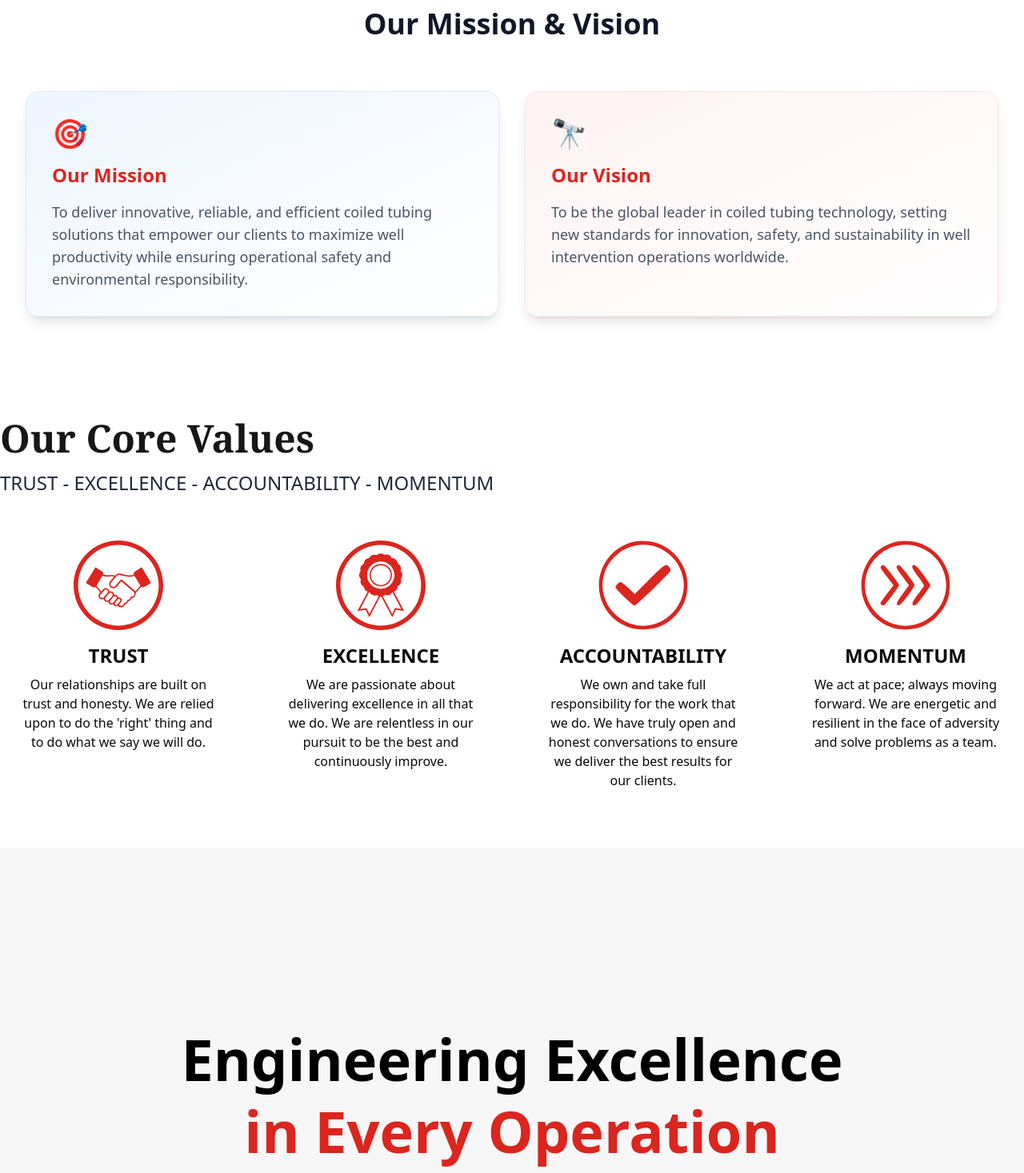
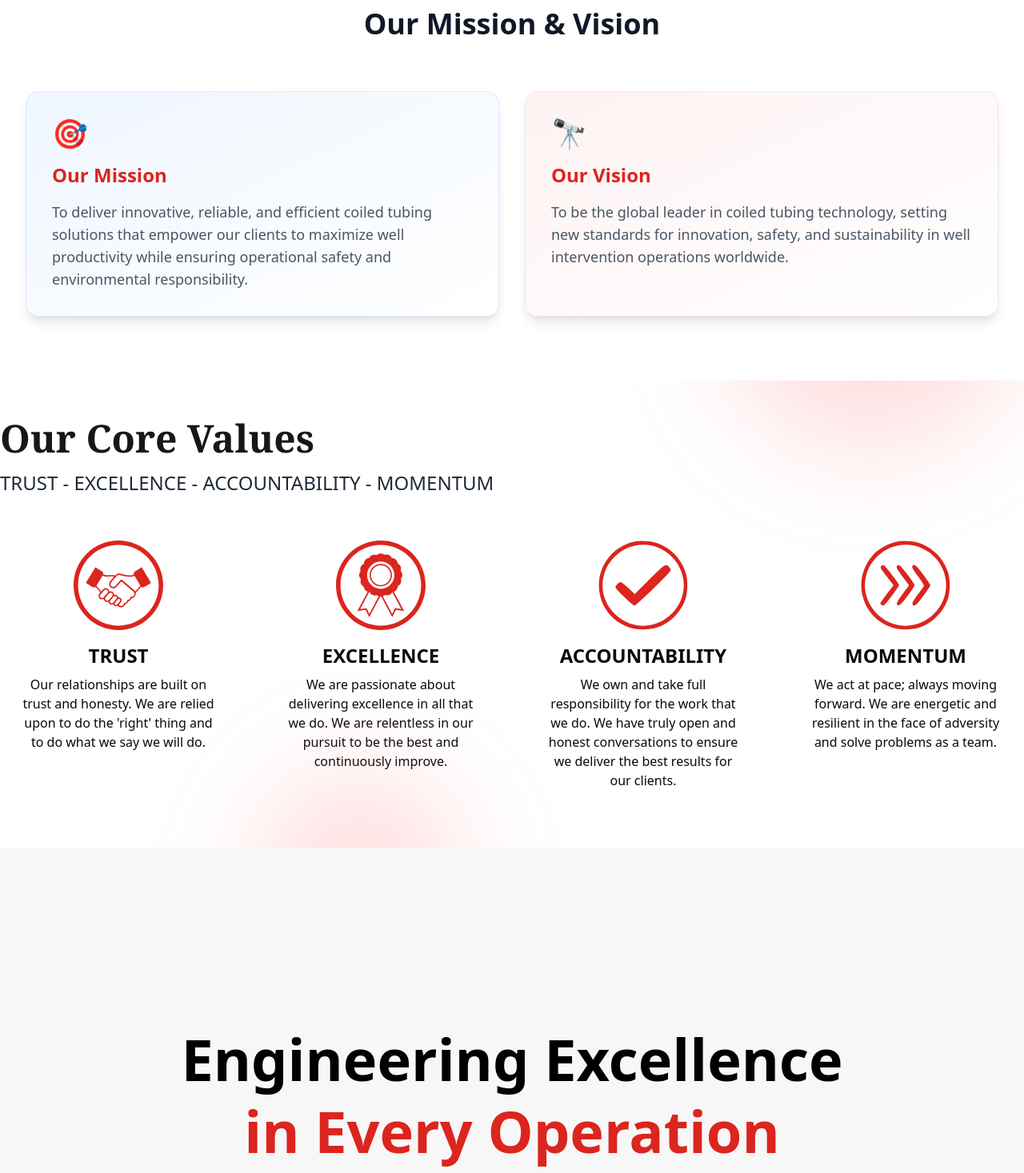
Before and after one commit to Franklyn101/LATEV-ENGINEERING-COMPANY, a Next.js app: page /about in a window 1280 px wide. Shown: the part 1096-2563 px from the top of the page at 80% size. Built offline with nearby package versions, Linux system fonts and the light colour scheme.

Commit message:
Update CoreValues.tsx

```diff
--- a/src/components/layouts/about-sections/CoreValues.tsx
+++ b/src/components/layouts/about-sections/CoreValues.tsx
@@ -37,7 +37,7 @@ const CoreValues = () => {
   ];
 
   return (
-    <div className="">
+    <div className="relative overflow-hidden">
       <motion.section
         ref={ref}
         initial="initial"
@@ -86,6 +86,20 @@ const CoreValues = () => {
           ))}
         </motion.div>
       </motion.section>
+      <motion.div
+        animate={{
+          rotate: 360,
+          transition: { duration: 20, repeat: Infinity, ease: "linear" }
+        }}
+        className="absolute -bottom-40 left-1/4 w-64 h-64 bg-red-400/20 rounded-full blur-3xl"
+      />
+      <motion.div
+        animate={{
+          rotate: -360,
+          transition: { duration: 25, repeat: Infinity, ease: "linear" }
+        }}
+        className="absolute -top-1/2 right-0 w-96 h-96 bg-red-400/20 rounded-full blur-3xl"
+      />
     </div>
   );
 };
```
